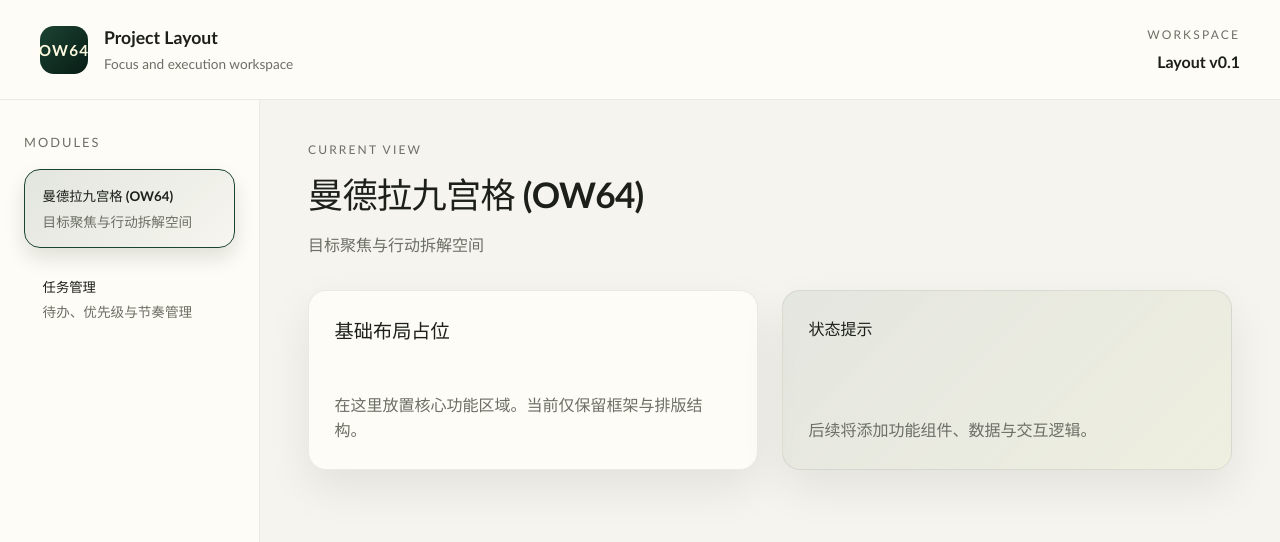
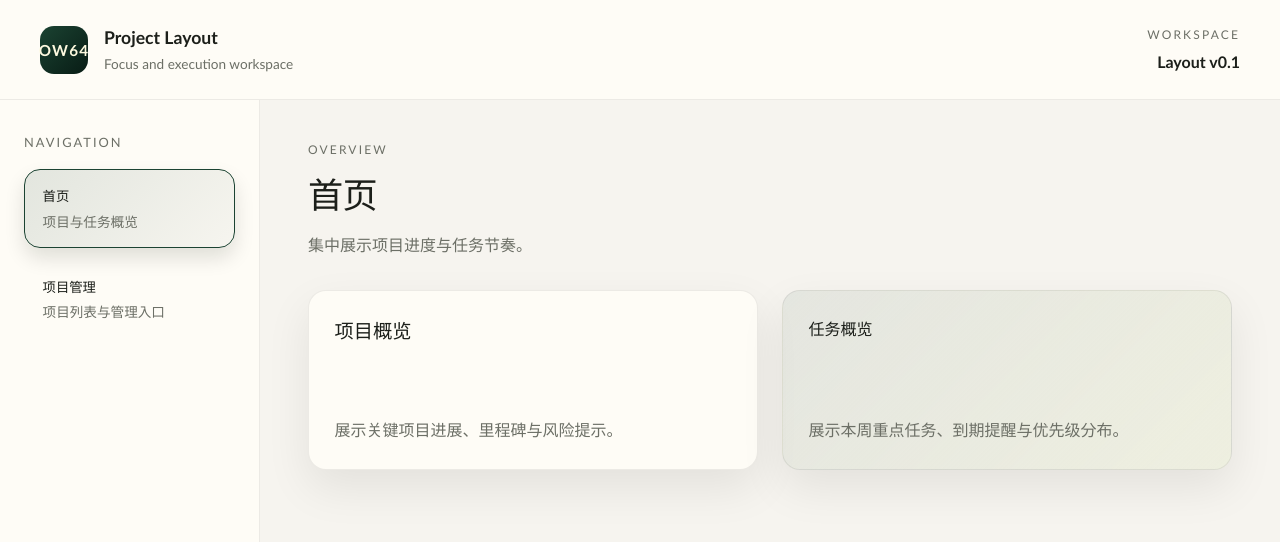
Before and after one commit to ssst0n3/vector, a React app in the folder frontend/: page / in a window 1280 px wide. Shown: the top 542 px of the page. Built offline with nearby package versions, Linux system fonts and the light colour scheme; the HTML template or start-up script is replaced by a standard one.

Commit message:
feat: revise layout navigation flow

```diff
--- a/frontend/src/App.css
+++ b/frontend/src/App.css
@@ -147,6 +147,13 @@
   margin-bottom: 2rem;
 }
 
+.detail-title {
+  display: flex;
+  align-items: center;
+  justify-content: space-between;
+  gap: 1rem;
+}
+
 .content-eyebrow {
   margin: 0 0 0.4rem;
   font-size: 0.75rem;
@@ -171,6 +178,78 @@
   display: grid;
   grid-template-columns: repeat(auto-fit, minmax(240px, 1fr));
   gap: 1.5rem;
+}
+
+.projects-panel {
+  grid-template-columns: repeat(auto-fit, minmax(260px, 1fr));
+}
+
+.project-card {
+  align-items: flex-start;
+  text-align: left;
+  cursor: pointer;
+  transition: transform 0.2s ease, box-shadow 0.2s ease;
+}
+
+.project-card:hover {
+  transform: translateY(-4px);
+  box-shadow: var(--shadow-tight);
+}
+
+.project-status {
+  margin: 0 0 0.5rem;
+  font-size: 0.75rem;
+  text-transform: uppercase;
+  letter-spacing: 0.14em;
+  color: var(--text-muted);
+}
+
+.project-cta {
+  margin-top: 1.5rem;
+  font-weight: 600;
+  color: #1b4332;
+}
+
+.ghost-button {
+  border: 1px solid var(--border-strong);
+  padding: 0.5rem 1rem;
+  border-radius: 999px;
+  font-size: 0.85rem;
+  background: transparent;
+  cursor: pointer;
+  color: inherit;
+  transition: all 0.2s ease;
+}
+
+.ghost-button:hover {
+  background: var(--surface-2);
+  border-color: #1b4332;
+}
+
+.tab-bar {
+  display: inline-flex;
+  gap: 0.6rem;
+  padding: 0.4rem;
+  border-radius: 999px;
+  background: var(--surface-1);
+  border: 1px solid var(--border-subtle);
+  box-shadow: var(--shadow-soft);
+  margin-bottom: 1.5rem;
+}
+
+.tab-item {
+  border-radius: 999px;
+  padding: 0.5rem 1.2rem;
+  font-size: 0.9rem;
+  cursor: pointer;
+  color: var(--text-muted);
+  transition: all 0.2s ease;
+}
+
+.tab-item.is-active {
+  background: #1b4332;
+  color: #fefae0;
+  box-shadow: var(--shadow-tight);
 }
 
 .panel-card {
@@ -254,4 +333,14 @@
   .app-main {
     padding: 1.8rem 1.5rem 2.4rem;
   }
+
+  .detail-title {
+    flex-direction: column;
+    align-items: flex-start;
+  }
+
+  .tab-bar {
+    width: 100%;
+    overflow-x: auto;
+  }
 }
--- a/frontend/src/App.tsx
+++ b/frontend/src/App.tsx
@@ -1,7 +1,28 @@
-import { useState } from 'react'
+import { useMemo, useState } from 'react'
 import './App.css'
 
-const NAV_ITEMS = [
+const PROJECTS = [
+  {
+    id: 'atlas',
+    name: 'Atlas Initiative',
+    summary: '跨团队目标对齐与路线拆解',
+    status: 'Active',
+  },
+  {
+    id: 'harbor',
+    name: 'Harbor Systems',
+    summary: '流程优化与交付节奏重塑',
+    status: 'Planning',
+  },
+  {
+    id: 'northstar',
+    name: 'Northstar Program',
+    summary: '关键指标与增长闭环设计',
+    status: 'In review',
+  },
+] as const
+
+const PROJECT_TABS = [
   {
     id: 'mandala',
     label: '曼德拉九宫格 (OW64)',
@@ -14,11 +35,30 @@ const NAV_ITEMS = [
   },
 ] as const
 
-type NavId = (typeof NAV_ITEMS)[number]['id']
+type ViewMode = 'home' | 'projects' | 'projectDetail'
+type ProjectId = (typeof PROJECTS)[number]['id']
+type ProjectTabId = (typeof PROJECT_TABS)[number]['id']
 
 function App() {
-  const [activeId, setActiveId] = useState<NavId>('mandala')
-  const activeItem = NAV_ITEMS.find((item) => item.id === activeId)
+  const [view, setView] = useState<ViewMode>('home')
+  const [selectedProjectId, setSelectedProjectId] = useState<ProjectId>('atlas')
+  const [activeTab, setActiveTab] = useState<ProjectTabId>('mandala')
+
+  const selectedProject = useMemo(
+    () => PROJECTS.find((project) => project.id === selectedProjectId),
+    [selectedProjectId],
+  )
+
+  const activeTabInfo = PROJECT_TABS.find((tab) => tab.id === activeTab)
+
+  const handleProjectEnter = (projectId: ProjectId) => {
+    setSelectedProjectId(projectId)
+    setView('projectDetail')
+  }
+
+  const handleBackToProjects = () => {
+    setView('projects')
+  }
 
   return (
     <div className="app">
@@ -39,45 +79,118 @@ function App() {
       <div className="app-body">
         <aside className="app-sidebar">
           <nav className="side-nav" aria-label="Primary">
-            <p className="nav-title">Modules</p>
+            <p className="nav-title">Navigation</p>
             <div className="nav-items">
-              {NAV_ITEMS.map((item) => (
               <button
-                  key={item.id}
                 type="button"
-                  className={`nav-item ${activeId === item.id ? 'is-active' : ''}`}
-                  onClick={() => setActiveId(item.id)}
-                  aria-current={activeId === item.id ? 'page' : undefined}
+                className={`nav-item ${view === 'home' ? 'is-active' : ''}`}
+                onClick={() => setView('home')}
+                aria-current={view === 'home' ? 'page' : undefined}
               >
-                  <span className="nav-label">{item.label}</span>
-                  <span className="nav-desc">{item.description}</span>
+                <span className="nav-label">首页</span>
+                <span className="nav-desc">项目与任务概览</span>
               </button>
-              ))}
+              <button
+                type="button"
+                className={`nav-item ${view === 'projects' ? 'is-active' : ''}`}
+                onClick={() => setView('projects')}
+                aria-current={view === 'projects' ? 'page' : undefined}
+              >
+                <span className="nav-label">项目管理</span>
+                <span className="nav-desc">项目列表与管理入口</span>
+              </button>
             </div>
           </nav>
         </aside>
 
         <main className="app-main">
+          {view === 'home' && (
+            <>
               <section className="content-header">
-            <p className="content-eyebrow">Current view</p>
-            <h1 className="content-title">{activeItem?.label}</h1>
-            <p className="content-desc">{activeItem?.description}</p>
+                <p className="content-eyebrow">Overview</p>
+                <h1 className="content-title">首页</h1>
+                <p className="content-desc">集中展示项目进度与任务节奏。</p>
+              </section>
+              <section className="content-panel home-panel">
+                <div className="panel-card">
+                  <h2 className="panel-title">项目概览</h2>
+                  <p className="panel-desc">展示关键项目进展、里程碑与风险提示。</p>
+                </div>
+                <div className="panel-card muted">
+                  <h3 className="panel-subtitle">任务概览</h3>
+                  <p className="panel-desc">展示本周重点任务、到期提醒与优先级分布。</p>
+                </div>
+              </section>
+            </>
+          )}
+
+          {view === 'projects' && (
+            <>
+              <section className="content-header">
+                <p className="content-eyebrow">Projects</p>
+                <h1 className="content-title">项目管理</h1>
+                <p className="content-desc">浏览项目列表，进入详情空间。</p>
+              </section>
+              <section className="content-panel projects-panel">
+                {PROJECTS.map((project) => (
+                  <button
+                    key={project.id}
+                    type="button"
+                    className="panel-card project-card"
+                    onClick={() => handleProjectEnter(project.id)}
+                  >
+                    <div>
+                      <p className="project-status">{project.status}</p>
+                      <h2 className="panel-title">{project.name}</h2>
+                      <p className="panel-desc">{project.summary}</p>
+                    </div>
+                    <span className="project-cta">进入项目</span>
+                  </button>
+                ))}
+              </section>
+            </>
+          )}
+
+          {view === 'projectDetail' && (
+            <>
+              <section className="content-header">
+                <p className="content-eyebrow">Project</p>
+                <div className="detail-title">
+                  <h1 className="content-title">{selectedProject?.name}</h1>
+                  <button type="button" className="ghost-button" onClick={handleBackToProjects}>
+                    返回项目管理
+                  </button>
+                </div>
+                <p className="content-desc">{selectedProject?.summary}</p>
               </section>
 
-          <section className={`content-panel ${activeId}-panel`}>
+              <section className="tab-bar" role="tablist" aria-label="Project tabs">
+                {PROJECT_TABS.map((tab) => (
+                  <button
+                    key={tab.id}
+                    type="button"
+                    role="tab"
+                    className={`tab-item ${activeTab === tab.id ? 'is-active' : ''}`}
+                    aria-selected={activeTab === tab.id}
+                    onClick={() => setActiveTab(tab.id)}
+                  >
+                    {tab.label}
+                  </button>
+                ))}
+              </section>
+
+              <section className={`content-panel detail-panel ${activeTab}-panel`}>
                 <div className="panel-card">
-              <h2 className="panel-title">基础布局占位</h2>
-              <p className="panel-desc">
-                在这里放置核心功能区域。当前仅保留框架与排版结构。
-              </p>
+                  <h2 className="panel-title">{activeTabInfo?.label}</h2>
+                  <p className="panel-desc">{activeTabInfo?.description}</p>
                 </div>
                 <div className="panel-card muted">
-              <h3 className="panel-subtitle">状态提示</h3>
-              <p className="panel-desc">
-                后续将添加功能组件、数据与交互逻辑。
-              </p>
+                  <h3 className="panel-subtitle">功能占位</h3>
+                  <p className="panel-desc">此处将填充对应模块的布局与交互。</p>
                 </div>
               </section>
+            </>
+          )}
         </main>
       </div>
     </div>
```
Lines whose indentation alone changed are shown as unchanged.
